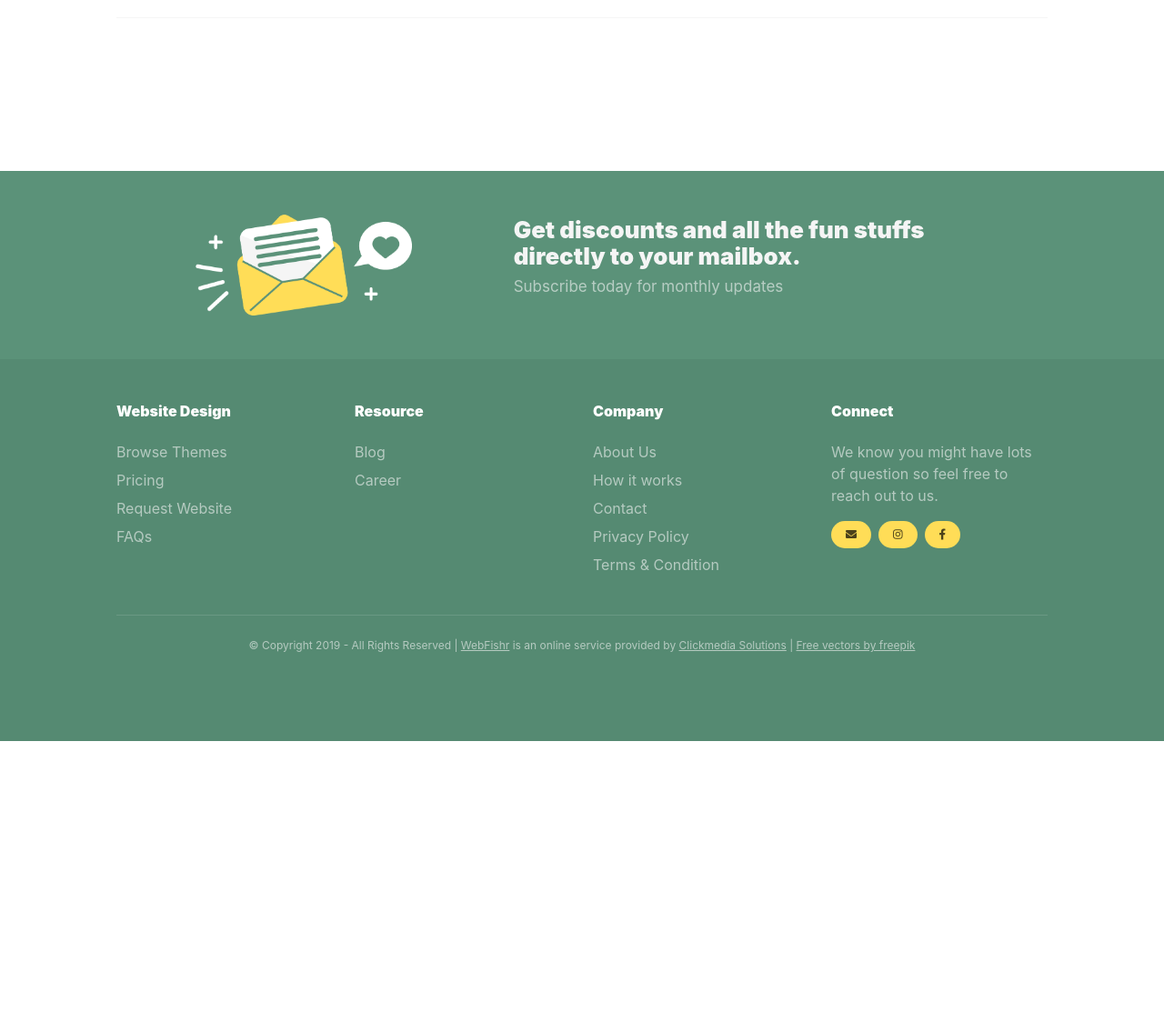
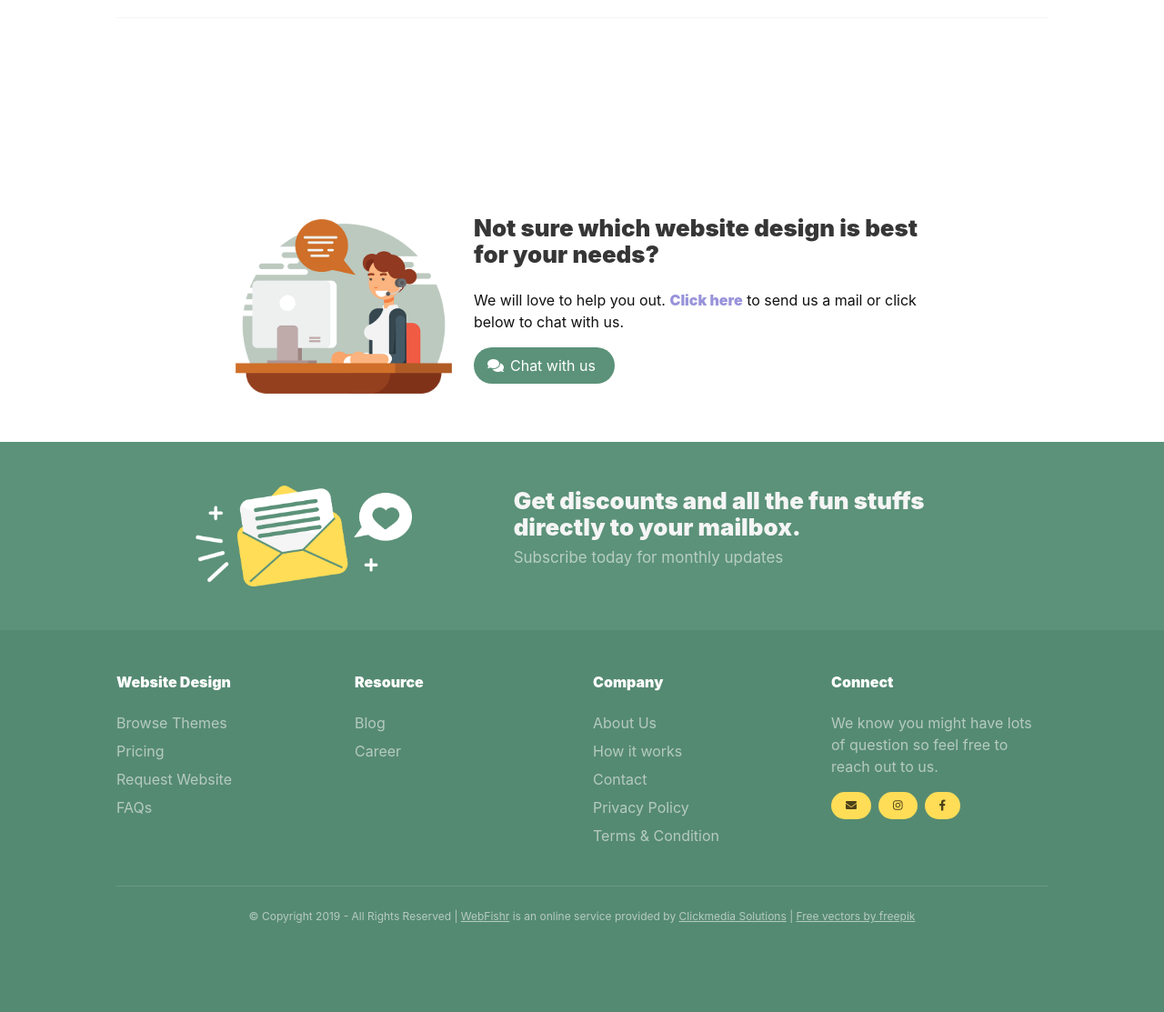
Before and after one commit to kenoalords/webfishr, a Django app: template fishr/templates/app/design_preview.html in a window 1280 px wide. Shown: the part 659-1772 px from the top of the page at 91% size. Before the commit the page ends 1474 px from the top, so only its background shows below. Run offline with Django 3.2, Linux system fonts and the light colour scheme; the template is opened without the code that fills it, so the values that code supplies are empty; some libraries are stand-ins or nearby versions.

Commit message:
theme preview edit

```diff
--- a/fishr/templates/app/design_preview.html
+++ b/fishr/templates/app/design_preview.html
@@ -37,6 +37,31 @@
         {% include './includes/themes.html' %}
     </div>
 </div>
+<section class="section">
+    <div class="container">
+        <div class="columns is-centered">
+            <div class="column is-9">
+                <div class="columns is-aligned-center is-mobile">
+                    <div class="column is-4">
+                        <figure class="image">
+                            <img src="{% static 'images/support.png' %}" alt="webfishr support">
+                        </figure>
+                    </div>
+                    <div class="column is-8">
+                        <h2 class="title is-3 has-text-weight-bold is-size-4-mobile">Not sure which website design is best for your needs?</h2>
+                        <p>We will love to help you out. <a href="mailto:web@webfishr.com?subject=I+need+help+choosing+the+right+theme" class="has-text-weight-bold">Click here</a> to send us a mail or click below to chat with us.</p>
+                        <p>
+                            <a href="javascript:void(Tawk_API.toggle())" class="button is-primary is-rounded">
+                                <span class="icon"><i class="fas fa-comments"></i></span>
+                                <span>Chat with us</span>
+                            </a>
+                        </p>
+                    </div>
+                </div>
+            </div>
+        </div>
+    </div>
+</section>
 <script>
     try{
         fbq('track', 'ViewContent');
--- a/fishr/templates/app/includes/themes.html
+++ b/fishr/templates/app/includes/themes.html
@@ -27,7 +27,7 @@
                         </div>
                         <div class="level-right">
                             <div class="level-item">
-                                <a href="{% url 'signup' %}?theme={{ theme.pk }}" class="button is-small is-primary is-rounded">Order this design</a>
+                                <a href="{% url 'signup' %}?theme={{ theme.pk }}" class="button is-small is-primary is-rounded">Order design</a>
                             </div>
                         </div>
                     </div>
```
Also changed, not shown: fishr/templates/app/themes.html (+7 -0 lines).
